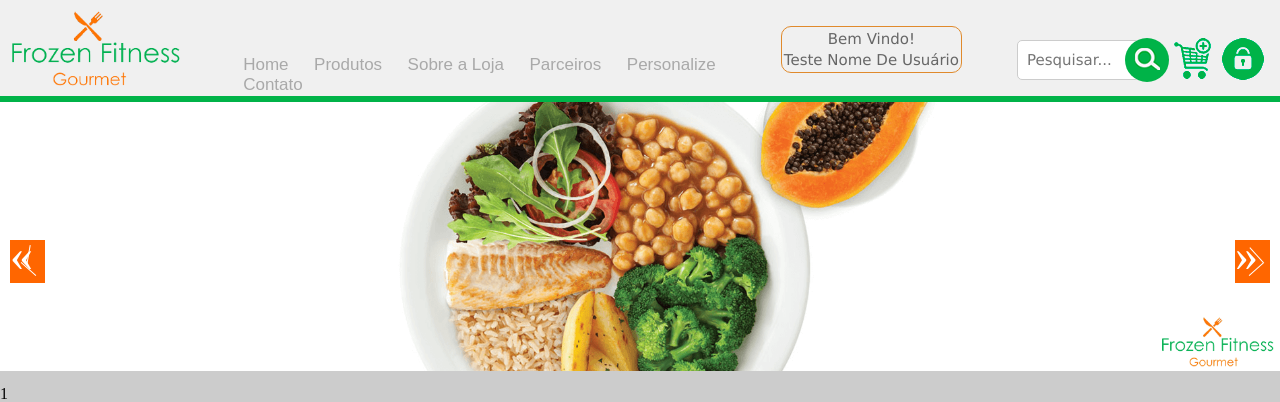
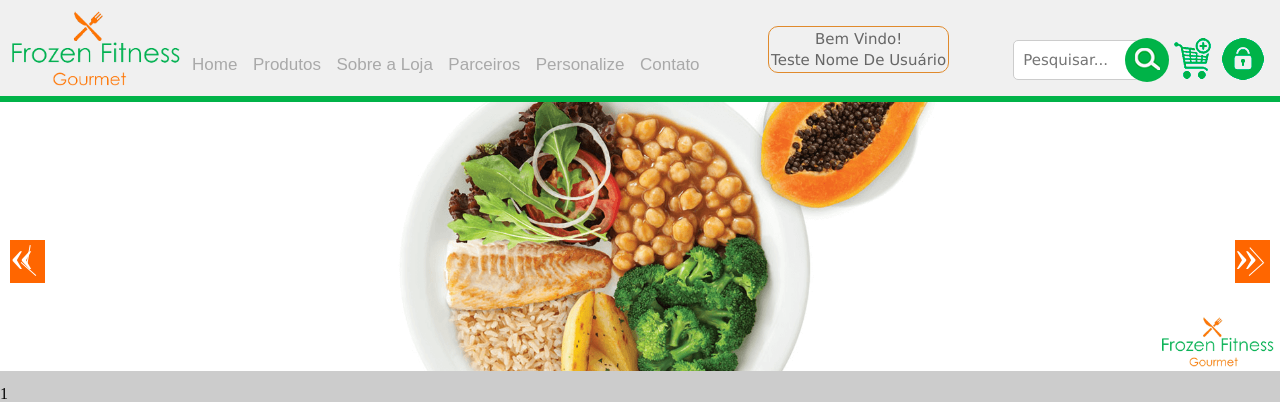
Before and after one commit to diegobarbosasena/FrozenFitnessGourmetPHP, a PHP site: page / in a window 1280 px wide. Shown: the top 402 px of the page. Run offline with PHP 8.4, Linux system fonts and the light colour scheme; some libraries are stand-ins or nearby versions.

Commit message:
ajuste de menu css

```diff
--- a/conteudo/css/style.css
+++ b/conteudo/css/style.css
@@ -12,13 +12,13 @@ img{
 	height:100%;
 }
 nav{
-    width: 42%;
+    width: 45%;
     height: 76px;
     float: left;
     margin: 10px 0;
 }
 #logo{
-    width: 19%;
+    width: 15%;
     height: 85px;
     background-image: url(../imagem/logoo.png);
     background-repeat: no-repeat;
@@ -53,7 +53,7 @@ nav#menu_{
     text-align: center;
     font-family: Arial, Helvetica, sans-serif;
     font-size: 17px;
-    margin-right: 4%;
+    margin-right: 2%;
 }
 #menu li:hover{
 	color:#E08A2C;
@@ -70,7 +70,7 @@ nav#menu_{
 	cursor:pointer;
 }
 .botoes{
-    width: 24%;
+    width: 25%;
     height: 50px;
     float: left;
     margin-top: 35px;
--- a/views/layout.php
+++ b/views/layout.php
@@ -98,7 +98,7 @@
                     </div>
                 </div>
                 <div class="clear"></div>
-                <p class="direitos"> FROZEN FITNESS GOURMET © TODOS OS DITEITOS RESERVADOS - 2015 </p>
+                <p class="direitos"> FROZEN FITNESS GOURMET © TODOS OS DITEITOS RESERVADOS - 2016 </p>
             </div>
 
         </footer>
```
